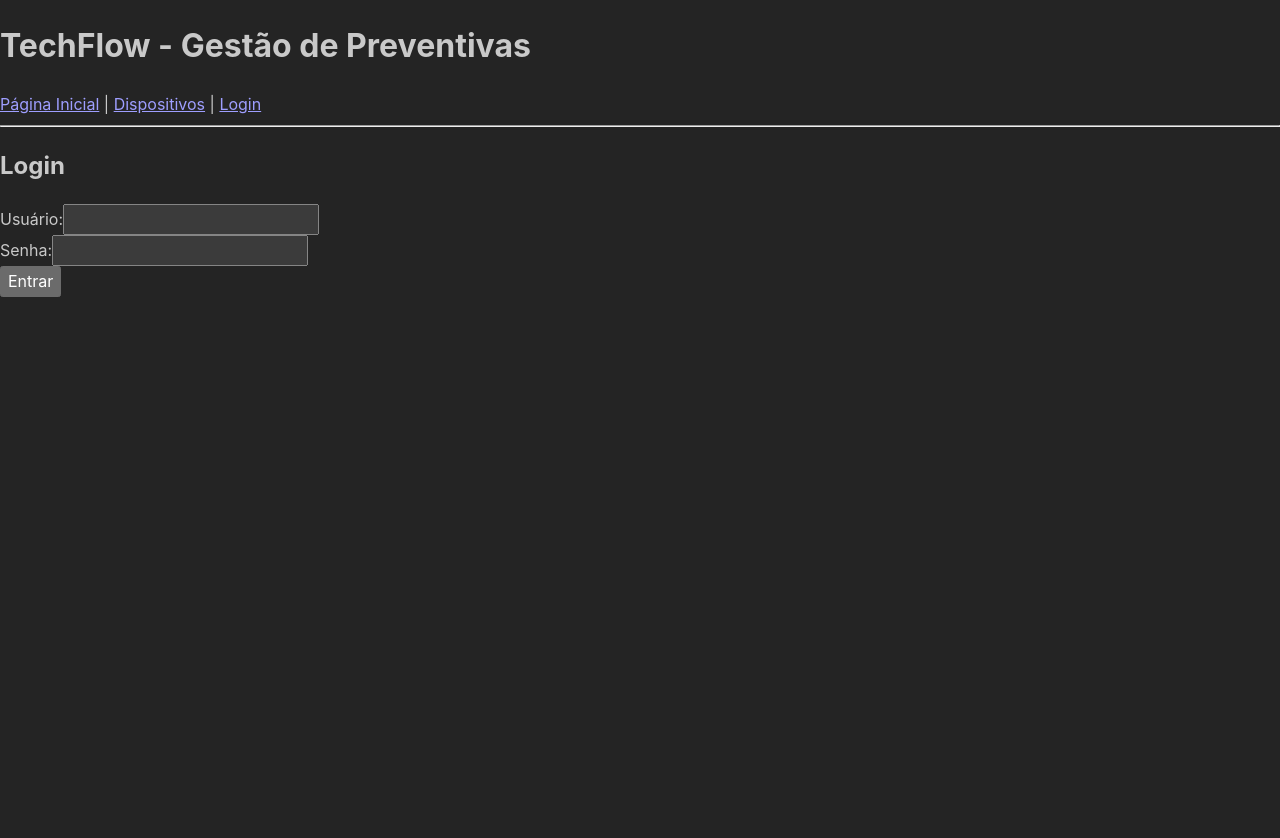
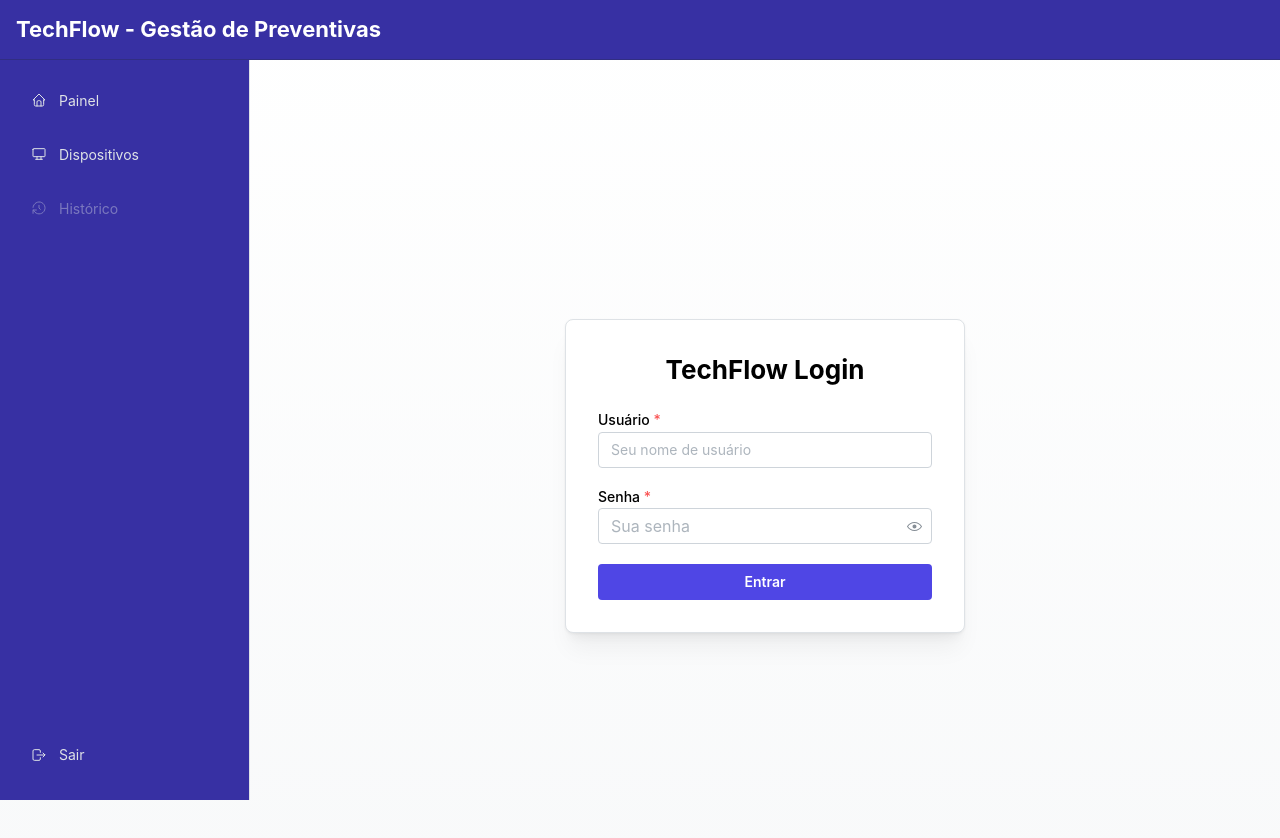
Before and after one commit to GrupoTi7/TechFlow, a React app in the folder Frontend/: page /login in a window 1280 px wide. Shown: the top 838 px of the page. Before the commit the page ends 800 px from the top, so only its background shows below. Built offline with nearby package versions, Linux system fonts and the light colour scheme; the HTML template or start-up script is replaced by a standard one.

Commit message:
feat: Implementa layout profissional e tema da empresa

```diff
--- a/Frontend/package.json
+++ b/Frontend/package.json
@@ -12,6 +12,7 @@
   "dependencies": {
     "@mantine/core": "^8.3.5",
     "@mantine/hooks": "^8.3.5",
+    "@tabler/icons-react": "^3.35.0",
     "axios": "^1.12.2",
     "react": "^19.1.1",
     "react-dom": "^19.1.1",
--- a/Frontend/src/App.jsx
+++ b/Frontend/src/App.jsx
@@ -1,22 +1,92 @@
 // src/App.jsx
-import { Outlet, Link } from 'react-router-dom';
+import React from 'react';
+import { Outlet, Link, useNavigate } from 'react-router-dom';
+import {
+  AppShell,
+  NavLink,
+  Title,
+  Group,
+  Burger
+} from '@mantine/core';
+import { useDisclosure } from '@mantine/hooks';
+import {
+  IconHome,
+  IconDeviceDesktop,
+  IconLogout,
+  IconHistory
+} from '@tabler/icons-react';
 
 function App() {
+  const [opened, { toggle }] = useDisclosure();
+  const navigate = useNavigate();
+
+  const handleLogout = () => {
+    localStorage.removeItem('authToken');
+    navigate('/login');
+  };
+
   return (
-    <div>
-      <header>
-        <h1>TechFlow - Gestão de Preventivas</h1>
-        <nav>
-          {/* ADICIONE O LINK "DISPOSITIVOS" AQUI */}
-          <Link to="/">Página Inicial</Link> | <Link to="/devices">Dispositivos</Link> | <Link to="/login">Login</Link>
-        </nav>
-      </header>
-      <hr />
-      <main>
+    <AppShell
+      header={{ height: 60 }}
+      navbar={{
+        width: 250,
+        breakpoint: 'sm',
+        collapsed: { mobile: !opened },
+      }}
+      padding="md"
+    >
+      <AppShell.Header>
+        <Group h="100%" px="md" justify="space-between">
+          {/* Título e Botão de Menu (para telemóvel) */}
+          <Group>
+            <Burger opened={opened} onClick={toggle} hiddenFrom="sm" size="sm" color="white" />
+            <Title order={3} c="white">
+              TechFlow - Gestão de Preventivas
+            </Title>
+          </Group>
+
+          {/* O botão de Modo Escuro foi removido */}
+
+        </Group>
+      </AppShell.Header>
+
+      <AppShell.Navbar p="md">
+        {/* Links do Menu */}
+        <NavLink
+          label="Painel"
+          leftSection={<IconHome size="1rem" stroke={1.5} />}
+          component={Link} to="/"
+          onClick={toggle}
+        />
+        <NavLink
+          label="Dispositivos"
+          leftSection={<IconDeviceDesktop size="1rem" stroke={1.5} />}
+          component={Link} to="/devices"
+          onClick={toggle}
+        />
+        <NavLink
+          label="Histórico"
+          leftSection={<IconHistory size="1rem" stroke={1.5} />}
+          component={Link} to="/history"
+          onClick={toggle}
+          disabled
+        />
+
+        <span style={{ flexGrow: 1 }}></span>
+
+        <NavLink
+          label="Sair"
+          leftSection={<IconLogout size="1rem" stroke={1.5} />}
+          onClick={handleLogout}
+          color="red"
+        />
+      </AppShell.Navbar>
+
+      <AppShell.Main>
         <Outlet />
-      </main>
-    </div>
-  )
+      </AppShell.Main>
+    </AppShell>
+  );
 }
 
-export default App
+export default App;
--- a/Frontend/src/pages/HomePage.jsx
+++ b/Frontend/src/pages/HomePage.jsx
@@ -1,6 +1,14 @@
 // src/pages/HomePage.jsx
 import React, { useState, useEffect } from 'react';
-import { getDashboardStats } from '../services/api'; // Importa a função
+import { getDashboardStats } from '../services/api';
+// 1. Importe os componentes de layout e ícones do Mantine
+import { Grid, Card, Text, Group, ThemeIcon, useMantineTheme } from '@mantine/core';
+import {
+  IconDeviceDesktop,
+  IconAlertTriangle,
+  IconClock,
+  IconCircleCheck
+} from '@tabler/icons-react';
 
 function HomePage() {
   const [stats, setStats] = useState(null);
@@ -8,6 +16,7 @@ function HomePage() {
   const [error, setError] = useState(null);
 
   useEffect(() => {
+    // ... (a sua lógica de fetch continua igual)
     const fetchStats = async () => {
       try {
         const data = await getDashboardStats();
@@ -28,21 +37,59 @@ function HomePage() {
   if (isLoading) {
     return <div>A carregar estatísticas do dashboard...</div>;
   }
-
   if (error) {
     return <div style={{ color: 'red' }}>Erro: {error}</div>;
   }
 
   return (
     <div>
-      <h2>Dashboard de Preventivas</h2>
+      {/* 2. Layout do Dashboard com os novos cartões */}
       {stats ? (
-        <div style={{ display: 'flex', gap: '20px' }}>
-          <StatCard title="Total de Dispositivos" value={stats.totalDevices} />
-          <StatCard title="Preventivas Atrasadas" value={stats.overdueCount} isWarning />
-          <StatCard title="Próximas (30 dias)" value={stats.upcomingCount} />
-          <StatCard title="Total de Manutenções" value={stats.totalPreventivesDone} />
-        </div>
+        <Grid>
+          {/* Cartão 1: Total de Ativos (Azul Royal) */}
+          <Grid.Col span={{ base: 12, md: 6, lg: 3 }}>
+            <StatCard
+              title="Total de Ativos"
+              value={stats.totalDevices}
+              description="Total de equipamentos sincronizados."
+              icon={<IconDeviceDesktop />}
+              color="blue"
+            />
+          </Grid.Col>
+
+          {/* Cartão 2: Em Conformidade (Verde) */}
+          <Grid.Col span={{ base: 12, md: 6, lg: 3 }}>
+            <StatCard
+              title="Em Conformidade"
+              value={stats.totalDevices - stats.overdueCount - stats.upcomingCount}
+              description="Ativos com a preventiva planejada."
+              icon={<IconCircleCheck />}
+              color="green"
+            />
+          </Grid.Col>
+
+          {/* Cartão 3: Atenção (Amarelo) */}
+          <Grid.Col span={{ base: 12, md: 6, lg: 3 }}>
+            <StatCard
+              title="Atenção (30 dias)"
+              value={stats.upcomingCount}
+              description="Manutenção vencendo nos próximos 30 dias."
+              icon={<IconClock />}
+              color="yellow"
+            />
+          </Grid.Col>
+
+          {/* Cartão 4: Alerta Crítico (Vermelho) */}
+          <Grid.Col span={{ base: 12, md: 6, lg: 3 }}>
+            <StatCard
+              title="Alerta Crítico"
+              value={stats.overdueCount}
+              description="Manutenção preventiva vencida. Ação imediata!"
+              icon={<IconAlertTriangle />}
+              color="red"
+            />
+          </Grid.Col>
+        </Grid>
       ) : (
         <p>Não foi possível carregar as estatísticas.</p>
       )}
@@ -50,26 +97,35 @@ function HomePage() {
   );
 }
 
-// Componente auxiliar para os cartões
-function StatCard({ title, value, isWarning = false }) {
-  const cardStyle = {
-    padding: '20px',
-    borderRadius: '8px',
-    boxShadow: '0 4px 8px rgba(0,0,0,0.1)',
-    textAlign: 'center',
-    backgroundColor: isWarning && value > 0 ? '#fff0f0' : '#f9f9f9',
-    border: isWarning && value > 0 ? '1px solid red' : '1px solid #ddd',
-  };
-  const valueStyle = {
-    fontSize: '2.5rem',
-    fontWeight: 'bold',
-    color: isWarning && value > 0 ? 'red' : 'black',
-  };
+// 3. Componente auxiliar para os cartões (MUITO parecido com o seu alvo)
+// O <Card> do Mantine já tem o efeito "hover" subtil que você pediu
+function StatCard({ title, value, description, icon, color }) {
+  const theme = useMantineTheme();
+  const isDark = theme.colorScheme === 'dark';
+
   return (
-    <div style={cardStyle}>
-      <div style={valueStyle}>{value}</div>
-      <div>{title}</div>
-    </div>
+    <Card withBorder radius="md" p="lg" shadow="sm">
+      <Group justify="space-between">
+        <Text size="md" c="dimmed" fw={700} tt="uppercase">
+          {title}
+        </Text>
+        <ThemeIcon
+          color={color}
+          // No modo claro, o fundo é colorido; no escuro, o ícone é colorido
+          variant={isDark ? 'light' : 'filled'}
+          size="xl"
+          radius="md"
+        >
+          {icon}
+        </ThemeIcon>
+      </Group>
+      <Text size="3rem" fw={900} c={isDark ? theme.colors[color][5] : theme.colors[color][7]}>
+        {value}
+      </Text>
+      <Text size="sm" c="dimmed" mt="sm">
+        {description}
+      </Text>
+    </Card>
   );
 }
 
--- a/Frontend/src/pages/LoginPage.jsx
+++ b/Frontend/src/pages/LoginPage.jsx
@@ -1,66 +1,99 @@
 // src/pages/LoginPage.jsx
 import React, { useState } from 'react';
-import { useNavigate } from 'react-router-dom'; // Hook para navegação
-import { login } from '../services/api'; // Importa a nossa função de login
+import { useNavigate } from 'react-router-dom';
+import { login } from '../services/api';
+
+// Importe os componentes visuais do Mantine
+import {
+  Paper,
+  Title,
+  TextInput,
+  PasswordInput,
+  Button,
+  Text,
+  Alert,
+  Center,
+  Container
+} from '@mantine/core';
+import { IconAlertCircle } from '@tabler/icons-react';
 
 function LoginPage() {
   const [username, setUsername] = useState('');
   const [password, setPassword] = useState('');
   const [error, setError] = useState(null);
-  const navigate = useNavigate(); // Inicializa o hook de navegação
+  const [isLoading, setIsLoading] = useState(false);
+  const navigate = useNavigate();
 
   const handleSubmit = async (event) => {
     event.preventDefault();
     setError(null);
+    setIsLoading(true);
 
     if (!username || !password) {
       setError('Nome de usuário e senha são obrigatórios.');
+      setIsLoading(false);
       return;
     }
 
     try {
-      // Chama a nossa função de API
       const data = await login(username, password);
-
       if (data.success && data.token) {
-        // Se o login for bem-sucedido, guarda o token no armazenamento local do navegador
         localStorage.setItem('authToken', data.token);
-        console.log('Login bem-sucedido! Redirecionando...');
-        // Redireciona o usuário para a página inicial
-        navigate('/');
+        navigate('/'); // Redireciona para o dashboard
       }
     } catch (err) {
-      // Se a API retornar um erro (ex: 401 Credenciais inválidas), mostra a mensagem
       setError(err.message || 'Falha na autenticação.');
+    } finally {
+      setIsLoading(false);
     }
   };
 
+  // Layout que centra o cartão de login na página
   return (
-    <div>
-      <h2>Login</h2>
+    <Container size="100vw" h="100vh">
+      <Center h="100%">
+        <Paper withBorder shadow="md" p="xl" radius="md" style={{ width: 400 }}>
+          <Title order={2} ta="center" mb="lg">
+            TechFlow Login
+          </Title>
+
           <form onSubmit={handleSubmit}>
-        <div>
-          <label htmlFor="username">Usuário:</label>
-          <input
-            type="text"
-            id="username"
+            <TextInput
+              label="Usuário"
+              placeholder="Seu nome de usuário"
+              required
               value={username}
               onChange={(e) => setUsername(e.target.value)}
+              mb="md" // margem inferior
             />
-        </div>
-        <div>
-          <label htmlFor="password">Senha:</label>
-          <input
-            type="password"
-            id="password"
+
+            <PasswordInput
+              label="Senha"
+              placeholder="Sua senha"
+              required
               value={password}
               onChange={(e) => setPassword(e.target.value)}
+              mb="lg" // margem inferior grande
             />
-        </div>
-        {error && <p style={{ color: 'red' }}>{error}</p>}
-        <button type="submit">Entrar</button>
+
+            {error && (
+              <Alert
+                color="red"
+                title="Erro no Login"
+                icon={<IconAlertCircle />}
+                mb="md"
+              >
+                {error}
+              </Alert>
+            )}
+
+            <Button type="submit" fullWidth loading={isLoading}>
+              Entrar
+            </Button>
           </form>
-    </div>
+        </Paper>
+      </Center>
+    </Container>
   );
 }
 
--- /dev/null
+++ b/Frontend/src/theme.js
@@ -0,0 +1,79 @@
+// src/theme.js
+import { createTheme } from '@mantine/core';
+
+// 1. Paleta de "Azul Escuro" (indigo)
+const indigoBlue = [
+  "#eef2ff", "#e0e7ff", "#c7d2fe", "#a5b4fc", "#818cf8",
+  "#6366f1", "#4f46e5", "#4338ca", "#3730a3", "#312e81"
+];
+
+export const theme = createTheme({
+  primaryColor: 'indigoBlue',
+  colors: {
+    indigoBlue,
+  },
+
+  // 2. Definir "light" (Branco) como o único tema
+  defaultColorScheme: 'light',
+
+  components: {
+    AppShell: {
+      // 3. Removemos a lógica de 'colorScheme'
+      // A barra lateral e o cabeçalho serão SEMPRE azuis
+      styles: (theme) => ({
+        navbar: {
+          background: theme.colors.indigoBlue[8], // Nosso Azul Escuro
+        },
+        header: {
+          background: theme.colors.indigoBlue[8], // Nosso Azul Escuro
+          borderBottom: `1px solid ${theme.colors.indigoBlue[9]}`,
+        },
+        main: {
+          background: 'linear-gradient(180deg, #FFFFFF 0%, #F8F9FA 100%)', // Gradiente claro
+        }
+      }),
+    },
+
+    // Estilo dos LINKS DO MENU (Efeito "luz" n8n)
+    NavLink: {
+      styles: (theme) => ({
+        root: {
+          color: theme.colors.gray[3], // Texto do menu (cinza claro sobre azul)
+          borderRadius: theme.radius.md,
+          padding: '12px 15px', // Opções de menu maiores
+          marginBottom: '5px',
+          transition: 'all 0.15s ease',
+
+          '&:hover': {
+            background: 'rgba(255, 255, 255, 0.1)', // Brilho branco subtil
+            color: theme.white, // Texto fica branco no hover
+            boxShadow: `inset 3px 0 0 0 ${theme.colors.indigoBlue[3]}`, // Efeito "luz" lateral
+          },
+          '&[data-active]': {
+            background: theme.colors.indigoBlue[6],
+            color: theme.white,
+            fontWeight: 500,
+            boxShadow: `inset 3px 0 0 0 ${theme.colors.indigoBlue[2]}`,
+          }
+        }
+      })
+    },
+
+    // Estilo dos BOTÕES DE FILTRO
+    Button: {
+      styles: (theme) => ({
+        filled: {
+          background: theme.colors.indigoBlue[6],
+        },
+        light: {
+          background: theme.colors.gray[1],
+          color: theme.colors.dark[9],
+          transition: 'background-color 0.2s ease',
+          '&:hover': {
+            background: theme.colors.gray[2],
+          }
+        }
+      })
+    }
+  }
+});
```
Also changed, not shown: Frontend/src/main.jsx (+11 -32 lines), Frontend/src/pages/DeviceListPage.jsx (+56 -36 lines), Frontend/src/router.jsx (added, +26 -0 lines), 1 other file (tests, documents, lock files or other folders). Lines whose indentation alone changed are shown as unchanged.
